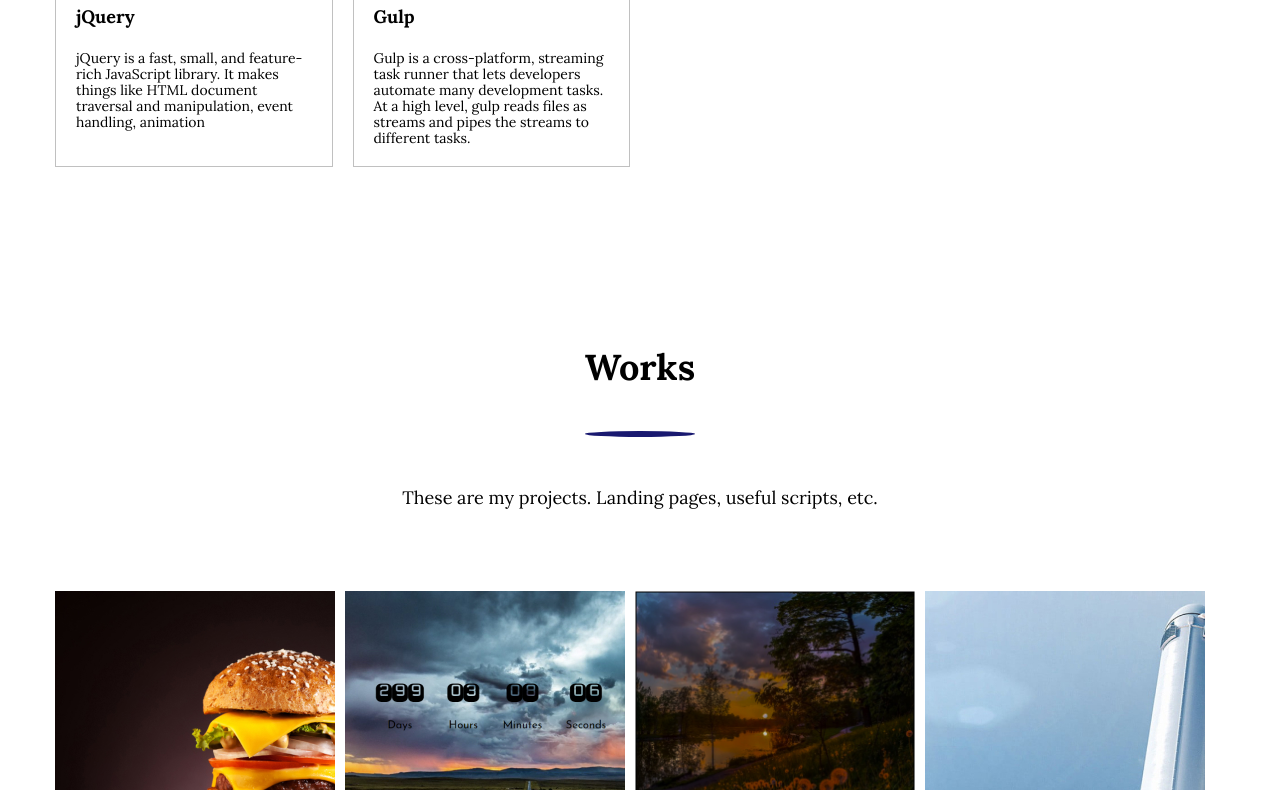
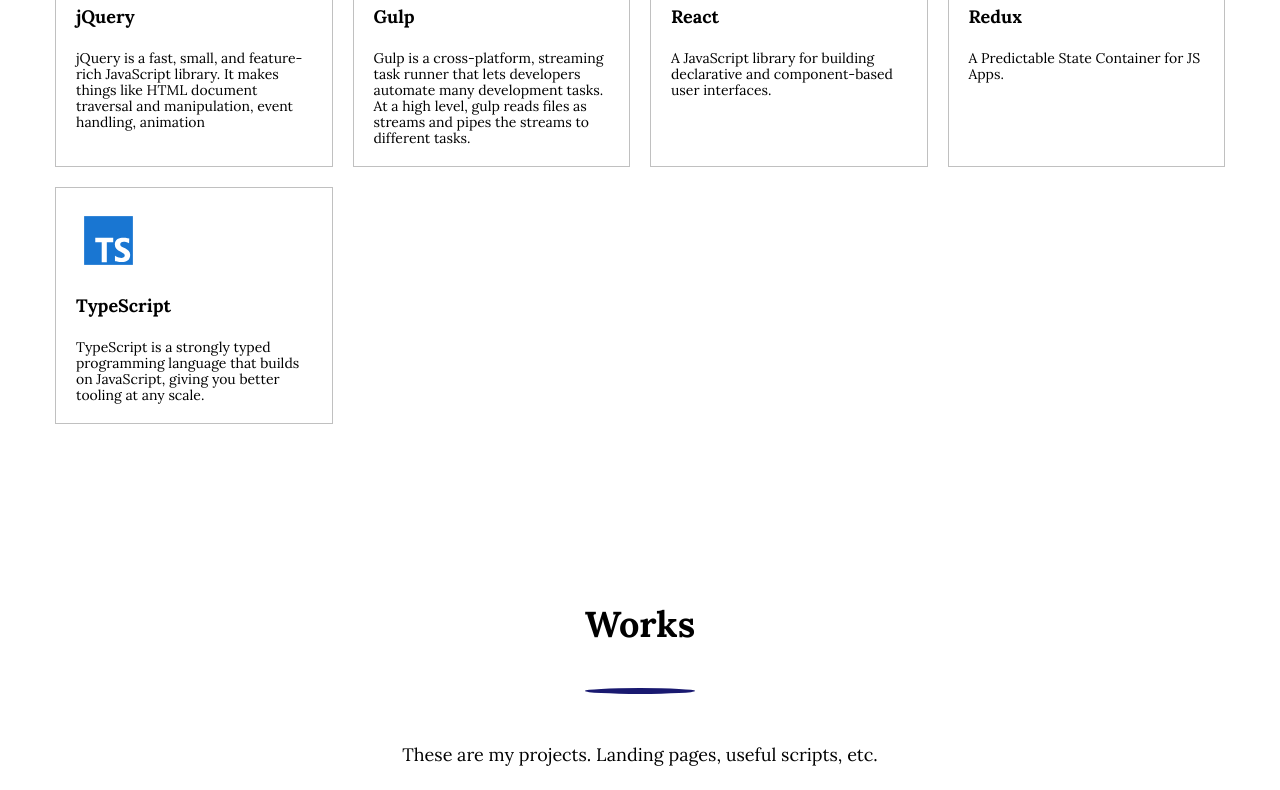
Before and after one commit to MihailVoevodin/My-website, a website: page src/index.html in a window 1280 px wide. Shown: the part 2605-3395 px from the top of the page. Drawn offline with nearby package versions, Linux system fonts and the light colour scheme; files that its build step writes are made by us from their sources; files whose address does not match are found by name; a web font is replaced by a local one.

Commit message:
add new information

```diff
--- a/src/index.html
+++ b/src/index.html
@@ -161,7 +161,7 @@
                     <div class="about__content-experience bold">
                         <span>Experience:</span>
                         <div class="about__content-job place">
-                            JSC "United engine corporation"<div class="small-text">2019-until now (2y 3m)</div>
+                            JSC "United engine corporation"<div class="small-text">2019-until now (3y 1m)</div>
                             <div                        class="about__content-specialise">Engineer-constructor
                             </div>
                         </div>
@@ -238,7 +238,27 @@
                         to different tasks.
                     </div>
                 </div>
-
+                <div class="skills__item">
+                    <img src="img/react.svg" alt="REACT" class="skills__item-img">
+                    <div class="skills__item-name">React</div>
+                    <div class="skills__item-descr">
+                        A JavaScript library for building declarative and component-based user interfaces.
+                    </div>
+                </div>
+                <div class="skills__item">
+                    <img src="img/redux.svg" alt="REDUX" class="skills__item-img">
+                    <div class="skills__item-name">Redux</div>
+                    <div class="skills__item-descr">
+                        A Predictable State Container for JS Apps.
+                    </div>
+                </div>
+                <div class="skills__item">
+                    <img src="img/typescript.svg" alt="TYPESCRIPT" class="skills__item-img">
+                    <div class="skills__item-name">TypeScript</div>
+                    <div class="skills__item-descr">
+                        TypeScript is a strongly typed programming language that builds on JavaScript, giving you better tooling at any scale.
+                    </div>
+                </div>
             </div>
         </div>
     </section>
@@ -281,6 +301,10 @@
                 <a href="todo/index.html" class="works__link">
                     <span>ToDo app</span>
                     <img class="works__img" src="img/todo.jpg" alt="ToDo">
+                </a>
+                <a href="weather-redux/index.html" class="works__link">
+                    <span>Weather App Redux</span>
+                    <img class="works__img" src="img/weather-redux.jpg" alt="WeatherRedux">
                 </a>
             </div>
         </div>
```
Also changed, not shown: dist/img/react.svg (added), dist/img/redux.svg (added), dist/img/typescript.svg (added), dist/img/weather-redux.jpg (added), dist/index.html, src/img/react.svg (added), src/img/redux.svg (added), src/img/typescript.svg (added), src/img/weather-redux.jpg (added), src/img/woodies.jpg (deleted), 1 other file.
